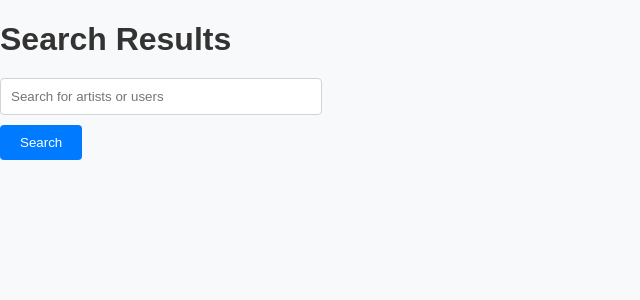
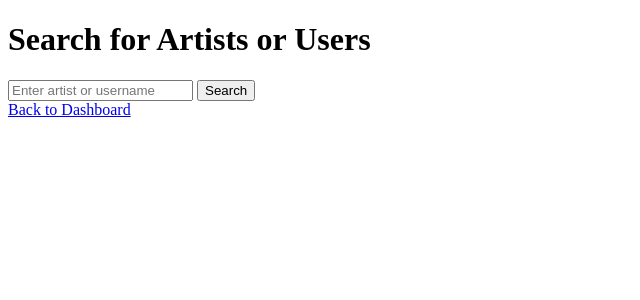
Before and after one commit to weijiej/music-socialmedia-server, a Flask app: page /search in a window 1280 px wide. Shown: the top 300 px of the page, without its empty margins (0-640 px from the left). Run offline with Flask 3, Linux system fonts and the light colour scheme; parts of the project's set-up code (start-up, migrations or seed data) failed here and were passed over.

Commit message:
Update search.html

```diff
--- a/templates/search.html
+++ b/templates/search.html
@@ -2,55 +2,14 @@
 <html lang="en">
 <head>
     <meta charset="UTF-8">
-    <meta name="viewport" content="width=device-width, initial-scale=1.0">
-    <title>Search Results</title>
-    <link rel="stylesheet" type="text/css" href="/static/styles.css">
+    <title>Search</title>
 </head>
 <body>
-    <h1>Search Results</h1>
-
-    <!-- Search Form -->
-    <form method="POST" action="/search">
-        <input type="text" name="search_query" placeholder="Search for artists or users" required>
+    <h1>Search for Artists or Users</h1>
+    <form action="/search" method="POST">
+        <input type="text" name="search_query" placeholder="Enter artist or username" required>
         <button type="submit">Search</button>
     </form>
-
-    {% if search_query %}
-    <h2>Results for "{{ search_query }}"</h2>
-
-    <!-- Artist Results -->
-    <h3>Artists</h3>
-    {% if results.artists %}
-    <ul>
-        {% for artist in results.artists %}
-        <li>
-            <!-- Generate a link using ArtistID for the artist profile -->
-            <a href="{{ url_for('artist_profile', artist_id=artist['ArtistID']) }}">
-                {{ artist.ArtistName }}
-            </a>
-        </li>
-        {% endfor %}
-    </ul>
-    {% else %}
-    <p>No artists found.</p>
-    {% endif %}
-
-    <!-- User Results -->
-    <h3>Users</h3>
-    {% if results.users %}
-    <ul>
-        {% for user in results.users %}
-        <li>
-            <!-- Generate a link for the user profile -->
-           <a href="{{ url_for('user_profile', username=user['Username']) }}">
-                {{ user.Username }}
-            </a>
-        </li>
-        {% endfor %}
-    </ul>
-    {% else %}
-    <p>No users found.</p>
-    {% endif %}
-    {% endif %}
+    <a href="/dashboard">Back to Dashboard</a>
 </body>
 </html>
```
